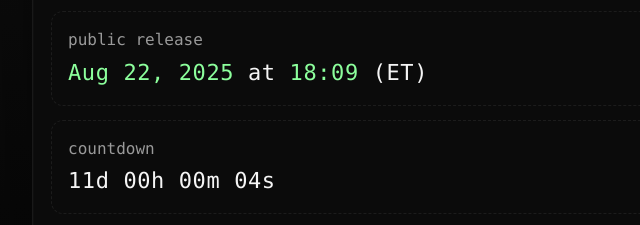
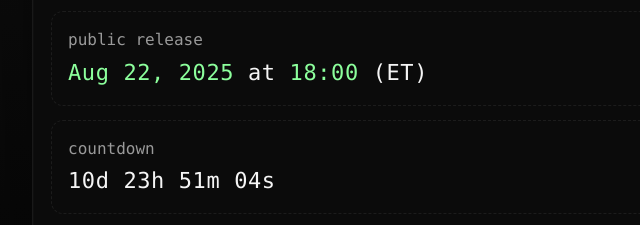
Before and after one commit to gonezol/Coming-Soon, a plain HTML site: page index.html in a window 1280 px wide. Shown: the part 238-463 px from the top of the page, 228-868 px from the left. Drawn offline with Linux system fonts and the light colour scheme.

Commit message:
Update index.html

```diff
--- a/index.html
+++ b/index.html
@@ -49,13 +49,13 @@
       <div class="muted">[ACCESS CLOSED]</div>
       <div>first ten have entered. the rest: wait for the signal.</div>
 
-      <!-- Release date (edit this line) -->
+      <!-- Release date -->
       <div class="block">
         <div class="muted">public release</div>
-        <div class="count" id="dateLine"><span class="ok">Aug 22, 2025</span> at <span class="ok">18:09</span> (ET)</div>
+        <div class="count" id="dateLine"><span class="ok">Aug 22, 2025</span> at <span class="ok">18:00</span> (ET)</div>
       </div>
 
-      <!-- Optional countdown (auto, based on date above) -->
+      <!-- Optional countdown -->
       <div class="block" id="countWrap" style="display:none">
         <div class="muted">countdown</div>
         <div class="count" id="countdown">calculating…</div>
@@ -81,11 +81,8 @@
   </div>
 
   <script>
-    // === OPTIONAL COUNTDOWN ===
-    // Edit this to match your public release time (ET):
-    // Month is 0-indexed in JS: 0=Jan … 7=Aug … 11=Dec
-    const releaseDateET = new Date(Date.UTC(2025, 7, 22, 22, 9, 0));
-    // Explanation: Aug(7) 22, 2025 at 18:09 ET = 22:09 UTC during EDT (UTC-4)
+    // Release date/time in ET: Aug 22, 2025 @ 18:00 ET
+    const releaseDateET = new Date(Date.UTC(2025, 7, 22, 22, 0, 0)); // 22:00 UTC = 18:00 ET
 
     const cd = document.getElementById("countdown");
     const wrap = document.getElementById("countWrap");
```
